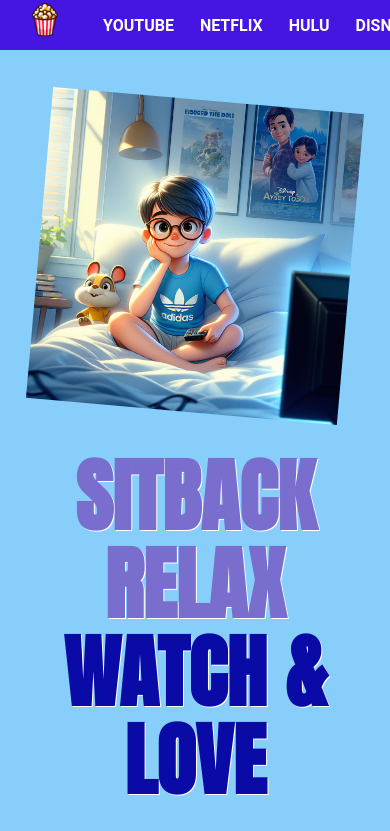
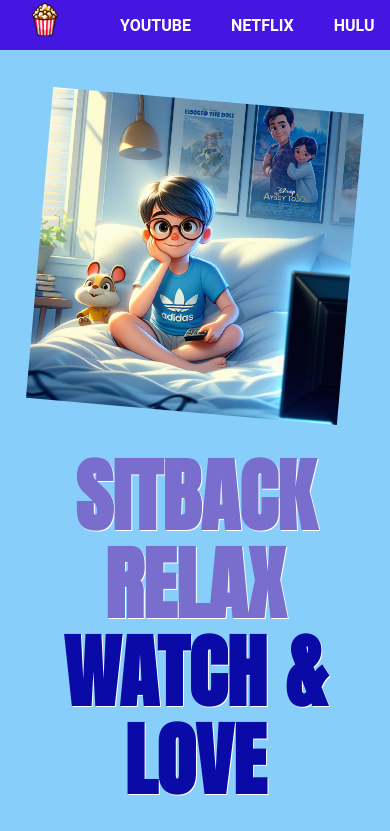
Before and after one commit to conkeh/favmovies, a plain HTML site: page index.html in a window 390 px wide. Shown: the top 831 px of the page. Drawn offline with nearby package versions, Linux system fonts and the light colour scheme.

Commit message:
Add files via upload

```diff
--- a/styles.css
+++ b/styles.css
@@ -105,8 +105,9 @@
 }
 @media screen and (max-width: 600px) {
  .menu li{
-  padding: 3px;
-  margin-right: 20px;
+  padding: 20px;
+
+  text-align: center;
  }
 
 
```
